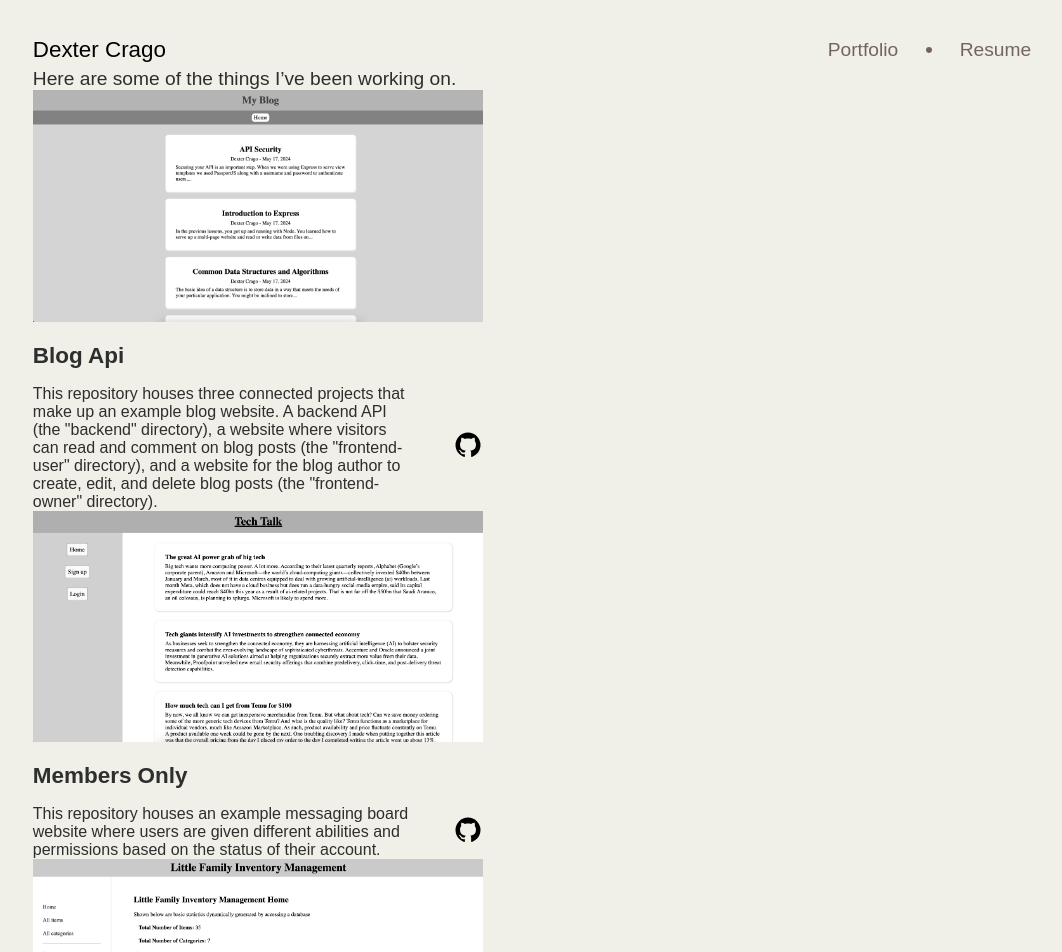
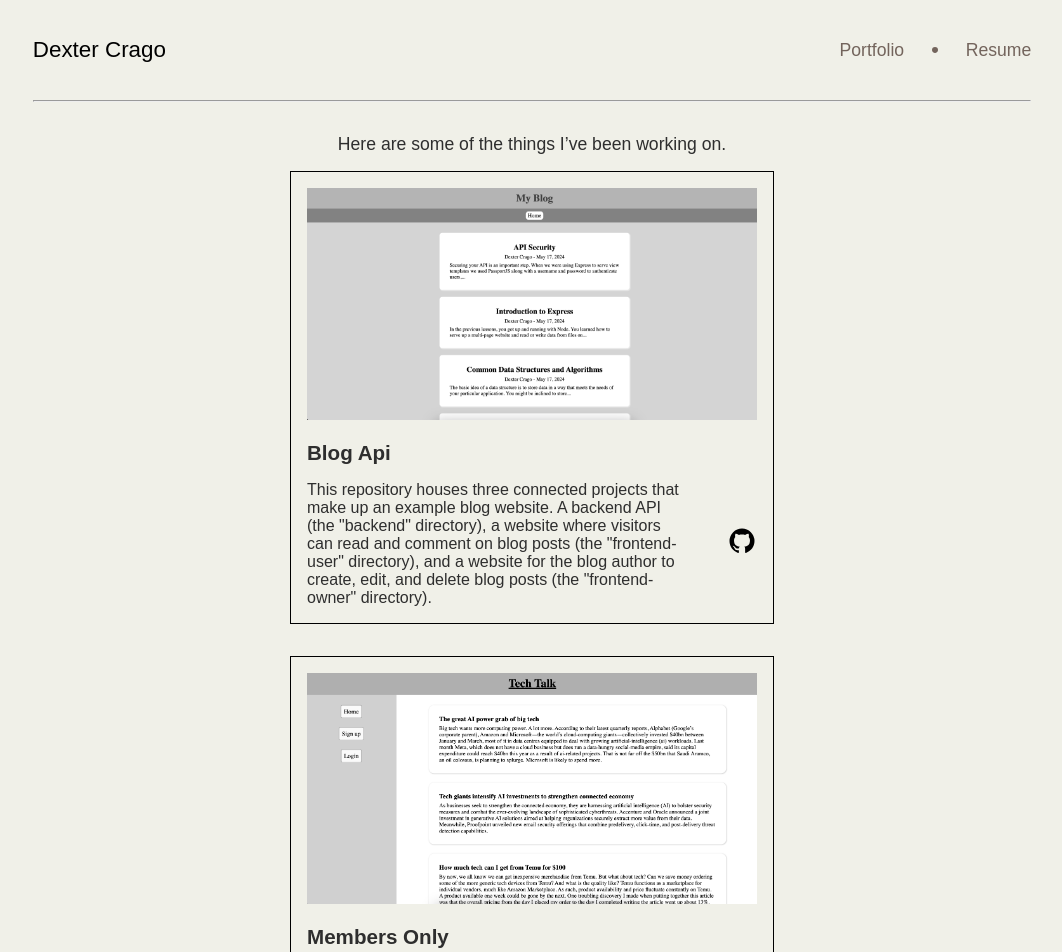
Before and after one commit to djcrago/personal-website, a React (Vite) app: page /portfolio in a window 1280 px wide. Shown: the top 952 px of the page, without its empty margins (108-1170 px from the left). Built offline with nearby package versions, Linux system fonts and the light colour scheme.

Commit message:
Style PortfolioPage

```diff
--- a/src/components/PortfolioPage/PortfolioPage.jsx
+++ b/src/components/PortfolioPage/PortfolioPage.jsx
@@ -11,67 +11,89 @@ import TodoList from '../../assets/todo-list.png';
 import EtchASketch from '../../assets/etch-a-sketch.png';
 import Calculator from '../../assets/calculator.png';
 import styles from './PortfolioPage.module.css';
+import Footer from '../Footer/Footer';
 
 function PortfolioPage() {
   return (
     <>
       <Header />
+      <hr />
+      <div className={styles.main}>
         <p>Here are some of the things I&rsquo;ve been working on.</p>
         <div className={styles.projects}>
+          <div className={styles.project}>
             <ProjectCard
               src="https://github.com/djcrago/blog-api"
               img={BlogApi}
               title="Blog Api"
               desc='This repository houses three connected projects that make up an example blog website. A backend API (the "backend" directory), a website where visitors can read and comment on blog posts (the "frontend-user" directory), and a website for the blog author to create, edit, and delete blog posts (the "frontend-owner" directory).'
             />
+          </div>
+          <div className={styles.project}>
             <ProjectCard
               src="https://github.com/djcrago/members-only"
               img={MembersOnly}
               title="Members Only"
               desc="This repository houses an example messaging board website where users are given different abilities and permissions based on the status of their account."
             />
+          </div>
+          <div className={styles.project}>
             <ProjectCard
               src="https://github.com/djcrago/inventory-application"
               img={InventoryApplication}
               title="Inventory Application"
               desc="This repository houses an example inventory management website where employees can create, update, and delete inventory items."
             />
+          </div>
+          <div className={styles.project}>
             <ProjectCard
               src="https://github.com/djcrago/shopping-cart"
               img={ShoppingCart}
               title="Shopping Cart"
               desc="This repository houses an example e-commerce website where users can add and remove items from their cart."
             />
+          </div>
+          <div className={styles.project}>
             <ProjectCard
               src="https://github.com/djcrago/memory-card"
               img={MemoryCard}
               title="Memory Card"
               desc="This repository houses a memory card game React website."
             />
+          </div>
+          <div className={styles.project}>
             <ProjectCard
               src="https://github.com/djcrago/weather-app"
               img={WeatherApp}
               title="Weather App"
               desc="This repository houses a weather app that provides real-time data for any location in the world."
             />
+          </div>
+          <div className={styles.project}>
             <ProjectCard
               src="https://github.com/djcrago/library"
               img={Library}
               title="Library"
               desc="This repository houses a library app where users can make a book list."
             />
+          </div>
+          <div className={styles.project}>
             <ProjectCard
               src="https://github.com/djcrago/todo-list"
               img={TodoList}
               title="Todo List"
               desc="This repository houses a todo app where users can create todo items and different projects to place those todo items in."
             />
+          </div>
+          <div className={styles.project}>
             <ProjectCard
               src="https://github.com/djcrago/etch-a-sketch"
               img={EtchASketch}
               title="Etch A Sketch"
               desc="This repository houses a etch-a-sketch app where users can draw in random colors on a grid of a size of their choosing."
             />
+          </div>
+          <div className={styles.project}>
             <ProjectCard
               src="https://github.com/djcrago/calculator"
               img={Calculator}
@@ -79,10 +101,17 @@ function PortfolioPage() {
               desc="This repository houses a calculator app."
             />
           </div>
+        </div>
+        <p></p>
         <p>
           More examples of my code can be found on{' '}
-        <a href="https://github.com/djcrago">my GitHub</a>
+          <a className={styles.link} href="https://github.com/djcrago">
+            my GitHub
+          </a>
         </p>
+      </div>
+      <hr />
+      <Footer />
     </>
   );
 }
--- a/src/components/PortfolioPage/PortfolioPage.module.css
+++ b/src/components/PortfolioPage/PortfolioPage.module.css
@@ -1,2 +1,29 @@
+.main {
+  display: flex;
+  flex-direction: column;
+  align-items: center;
+  gap: 2vh;
+}
+
 .projects {
+  display: flex;
+  flex-direction: column;
+  gap: 4vh;
 }
+
+.project {
+  border: 1px solid #000;
+  padding: 16px;
+}
+
+.link {
+  color: rgb(46, 46, 46);
+}
+
+@media (min-width: 1200px) {
+  .projects {
+    flex-direction: row;
+    justify-content: space-around;
+    flex-wrap: wrap;
+  }
+}
--- a/src/index.css
+++ b/src/index.css
@@ -8,7 +8,7 @@ body {
   background-color: rgb(240, 240, 232);
   color: rgb(46, 46, 46);
   font-family: Arial, Helvetica, sans-serif;
-  font-size: 1.2rem;
+  font-size: 1.1rem;
   padding: 4vh 11vw;
   max-width: 100vw;
   min-height: 100vh;
```
Lines whose indentation alone changed are shown as unchanged.
